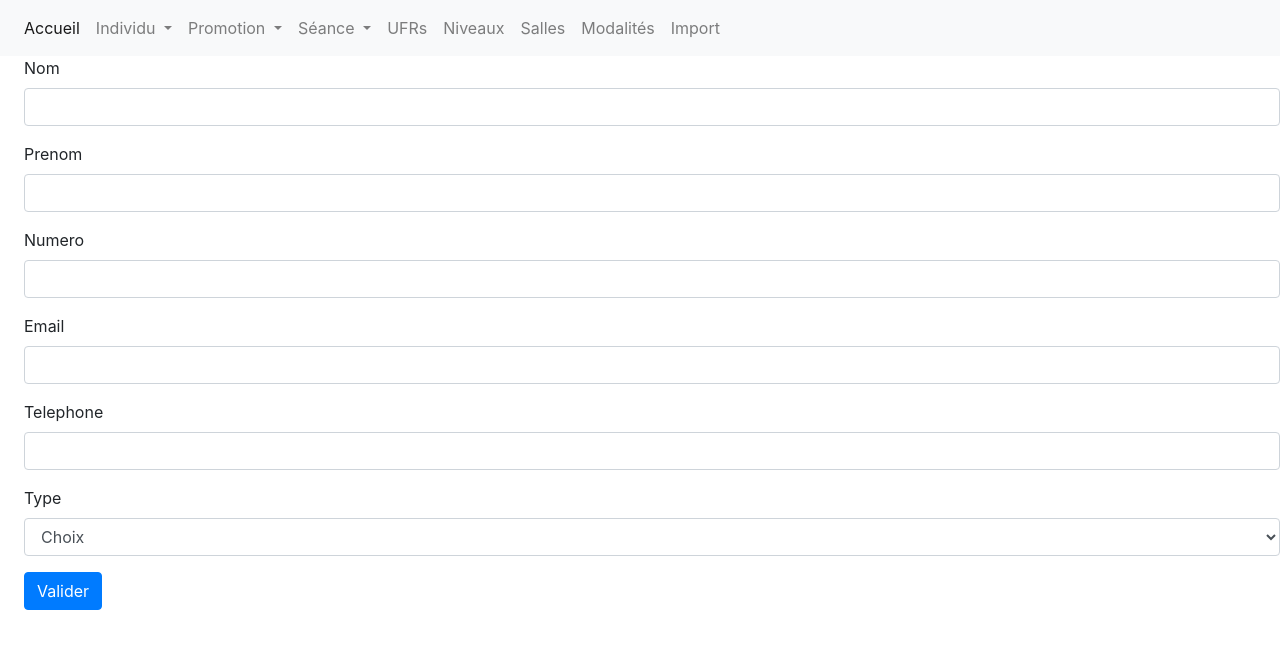
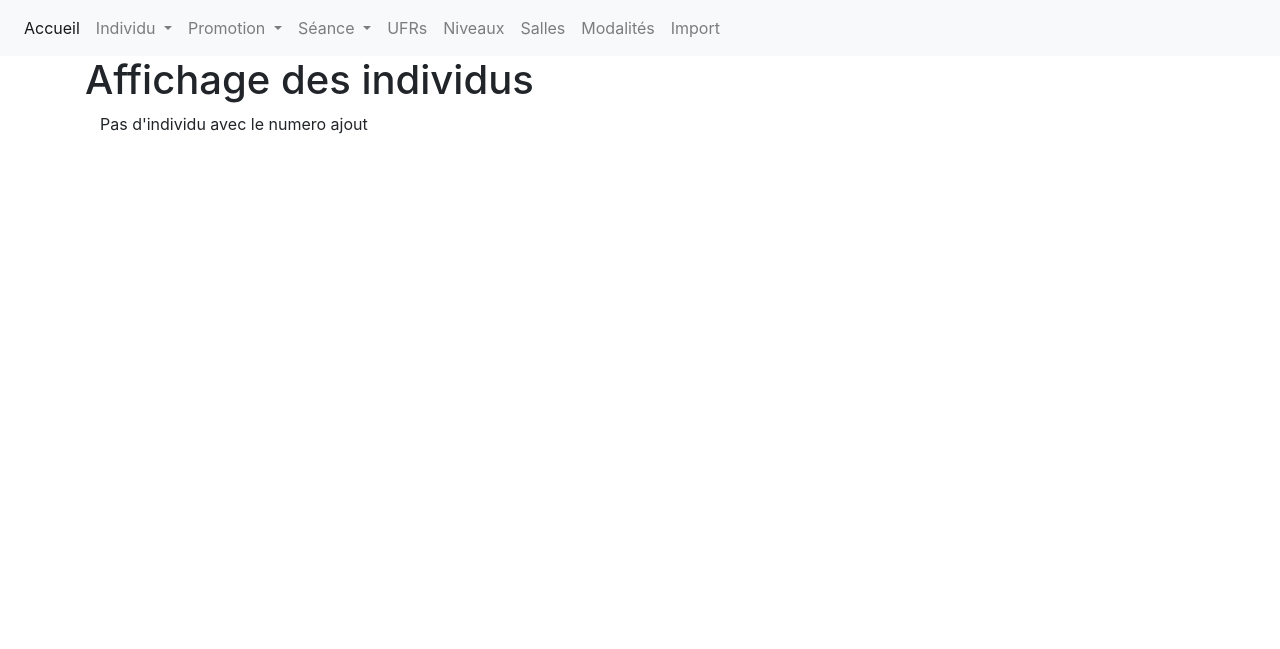
Before and after one commit to RomainVacheret/PSI, a Django app: page /individu/ajout in a window 1280 px wide. Shown: the top 649 px of the page. Run offline with Django 3.2, Linux system fonts and the light colour scheme; data that the repository does not hold is empty; some libraries are stand-ins or nearby versions.

Commit message:
changements v1

```diff
--- a/Gestion/forms.py
+++ b/Gestion/forms.py
@@ -21,30 +21,18 @@ class Form_ajout_individu(forms.Form):
     fid_type_id = forms.ChoiceField(label='Type', choices=choix_types, required=False)
 
 class Form_modification_individu(forms.Form):
-
-    # def __init__(self, *args, **kwargs):
-    #     super(Form_modification_individu, self).__init__(*args, **kwargs)
-
     choix_types = [('', 'Choix')] + [(str(type_individu), type_individu.libelle) for type_individu in Type_individu.objects.all()]
 
-    nom = forms.CharField(disabled=True, initial='toto')
-    prenom = forms.CharField(max_length=50, disabled=True)
-    numero = forms.CharField(max_length=8, disabled=True)
-    # nom = prenom = numero = None
+    nom = forms.CharField(max_length=50)
+    prenom = forms.CharField(max_length=50)
+    numero = forms.CharField(max_length=8)
     email = forms.CharField(max_length=50, required=False)
     telephone = forms.CharField(max_length=10, required=False)
     fid_type_id = forms.ChoiceField(label='Type', choices=choix_types, required=False)
 
-    def champs_lecture_seule(self, nom, prenom, numero):
-        self.nom = forms.CharField(disabled=True, initial=nom)
-        self.prenom = forms.CharField(disabled=True, initial=prenom)
-        self.numero = forms.CharField(disabled=True, initial=numero)
-
-    # class Meta(forms.Form):
-    #     fields = forms.Form.fields + ('nom', 'prenom', 'numero')
-
-    # class NewMeta:
-    #     readonly = ('nom', 'prenom', )
+    class NewMeta:
+        # readonly = ('nom', 'prenom', )
+        readonly = ('numero',)
 
 class Form_recherche_promotion(forms.Form):
     choix_formations = [('', 'Choix')] + [(str(formation.id_formation), formation.libelle) for formation in Formation.objects.all()]
--- /dev/null
+++ b/Gestion/templates/Gestion/affichage_detail.html
@@ -0,0 +1,29 @@
+{% extends 'Gestion/base.html' %}
+
+{% block contenu %}
+<div class="container">
+    <h1>Affichage {% if nom_element %} des {{ nom_element }} {% endif %}</h1>
+    <div class="container">
+        {% if element%}
+        <div class="card" class="row">
+            <table class="table table-striped">
+                <tr>
+                    <th scope="col">#</th>
+                    {% for clef in element.keys%}
+                    <th scope="col"> {{ clef }} </th>
+                    {% endfor %}
+                </tr>
+                <tr>
+                    {% for valeur in element.values %}
+                    <td>{{ valeur }} </td>
+                    {% endfor %}
+                </tr>
+            </table>
+        </div>
+        {% else %}
+        <p>Pas d'individu avec le numero {{ numero }}</p>
+        {% endif %}
+        <br>
+    </div>
+</div>
+{% endblock contenu %}
--- a/Gestion/templates/Gestion/base.html
+++ b/Gestion/templates/Gestion/base.html
@@ -27,8 +27,8 @@
                         Individu
                     </a>
                     <div class="dropdown-menu" aria-labelledby="navbarDropdownMenuLink">
-                        <a class="dropdown-item" href=" {% url 'recherche_individu_gestion' %}">Recherche</a>
-                        <a class="dropdown-item" href="{% url 'ajout_individu_gestion' %">Ajout</a>
+                        <a class="dropdown-item" href="{% url 'recherche_individu2_gestion' %}">Recherche</a>
+                        <a class="dropdown-item" href="{% url 'ajout_individu_gestion' %}">Ajout</a>
                     </div>
                 </li>
                 <li class="nav-item dropdown">
--- a/Gestion/urls.py
+++ b/Gestion/urls.py
@@ -1,6 +1,7 @@
 from django.contrib import admin
 from django.urls import path, include
 from . import views as Gestion_views
+from .views import Suppression_individu
 
 urlpatterns = [
     path('', Gestion_views.accueil, name='accueil_gestion'),
@@ -9,8 +10,11 @@ urlpatterns = [
     path('niveaux', Gestion_views.affichage_niveaux, name='affichage_niveaux_gestion'),
     path('modalites', Gestion_views.affichage_modalites, name='affichage_modalites_gestion'),
     path('individu/recherche', Gestion_views.recherche_individu, name='recherche_individu_gestion'),
+    path('individu/recherche2', Gestion_views.recherche_individu2, name='recherche_individu2_gestion'),
+    path('individu/<numero>', Gestion_views.affichage_individu, name='affichage_individu_gestion'),
     path('individu/ajout', Gestion_views.ajout_individu, name='ajout_individu_gestion'),
     path('individu/modification', Gestion_views.modification_individu, name='modification_individu_gestion'),
+    path('individu/<pk>/suppression', Suppression_individu.as_view(), name='suppression_individu_gestion'),
     path('promotion/recherche', Gestion_views.recherche_promotion, name='recherche_promotion_gestion'),
     path('promotion/ajout', Gestion_views.ajout_promotion, name='ajout_promotion_gestion'),
     path('promotion/modification', Gestion_views.modification_promotion, name='modification_promotion_gestion'),
--- a/Gestion/views.py
+++ b/Gestion/views.py
@@ -1,8 +1,34 @@
 from django.shortcuts import render, redirect
+from django.forms.models import model_to_dict
 from django.contrib import messages
 from . import utilitaire
-from .models import Individu, Composante, Niveau, Formation, Modalite, Salle, Groupe, Seance, Type_individu
-from .forms import Form_recherche_individu, Form_ajout_individu,  Form_modification_individu, Form_recherche_promotion, Form_ajout_promotion, Form_import_fichier
+from .models import (
+    Individu,
+    Composante,
+    Niveau,
+    Formation,
+    Modalite,
+    Salle,
+    Groupe,
+    Seance,
+    Type_individu,
+)
+from .forms import (
+    Form_recherche_individu,
+    Form_ajout_individu,
+    Form_modification_individu,
+    Form_recherche_promotion,
+    Form_ajout_promotion,
+    Form_import_fichier,
+)
+from django.views.generic import (
+    ListView,
+    CreateView,
+    DetailView,
+    UpdateView,
+    DeleteView,
+)
+
 
 
 clefs_individu = ('nom', 'prenom', 'numero', 'email', 'telephone')
@@ -156,7 +182,7 @@ def modification_individu(requete):
 
         elif 'validation' in requete.POST:
             print('titi')
-            formulaire = Form_ajout_individu(requete.POST)
+            formulaire = Form_modification_individu(requete.POST)
 
             if formulaire.is_valid():
                 donnees = formulaire.cleaned_data
@@ -267,3 +293,89 @@ def ajout_promotion(requete):
 
 def modification_promotion(requete):
     pass
+
+
+class Suppression_individu(DeleteView):
+    model = Individu
+    template_name = 'Gestion/suppression.html'
+    success_url = '/'
+
+
+
+
+def recherche_individu2(requete):
+    contexte = {
+        'titre': 'Recherche individu',
+        'formulaire': Form_recherche_individu(),
+        'nom_element': 'individus',
+        'affichage': False,
+        'url_modification': 'modification_individu_gestion'
+    }
+
+    if requete.method == 'POST':
+        formulaire = Form_recherche_individu(requete.POST)
+
+        if formulaire.is_valid():
+            donnees = formulaire.cleaned_data
+            liste_elements = ('prenom', 'nom', 'numero', 'fid_type')
+            liste_individus = Individu.objects.values(*liste_elements)
+            liste_attributs = ('fid_type_id', 'numero', 'nom')
+
+            if donnees['type_individu'] == 'Choix':
+                donnees['type_individu'] = ''
+
+            for clef, valeur in zip(liste_attributs, donnees.values()):
+                if valeur:
+                    liste_individus = liste_individus.filter(**{clef:valeur})
+
+            liste_tmp = []
+            for individu in liste_individus:
+                print(individu.items())
+                liste_tmp.append({
+                    'slug': individu['numero'],
+                    'instance': {(clef.capitalize() if clef != 'fid_type' else 'Type'): \
+                        (valeur if clef != 'fid_type' \
+                        else Type_individu.objects.get(pk=valeur).libelle)
+                    for clef, valeur in individu.items()}
+                })
+
+            # liste_individus = [{
+            #         'slug':'individu',
+            #         'instance': {(clef.capitalize() if clef != 'fid_type' else 'Type'): \
+            #             (valeur if clef != 'fid_type' \
+            #             else Type_individu.objects.get(pk=valeur).libelle)
+            #         for clef, valeur in individu.items()}} for individu in liste_individus]
+
+            # for a in liste
+
+            contexte.update({
+                'affichage': True,
+                'informations': liste_tmp,
+            })
+
+    return render(requete, 'Gestion/recherche.html', contexte)
+
+
+def affichage_individu(requete, numero):
+    try:
+        individu = Individu.objects.filter(numero=numero).values()[0]
+    except:
+        individu = None
+        individu_id = None
+
+    if individu:
+        types_invididus = {type_individu.id: type_individu.libelle for type_individu in Type_individu.objects.all()}
+        # individu = model_to_dict(individu)
+        individu_id = individu.pop('id')
+        print('id------', individu_id)
+        individu['fid_type_id'] = types_invididus[individu['fid_type_id']]
+
+    contexte = {
+        'titre': 'Individu {0}'.format(numero),
+        'nom_element': 'individus',
+        'element': individu,
+        'numero': numero,
+        'element_id': individu_id,
+    }
+
+    return render(requete, 'Gestion/affichage_detail.html', contexte)
```
Also changed, not shown: Gestion/templates/Gestion/recherche.html (+5 -9 lines), Gestion/templates/Gestion/suppression.html (added, +10 -0 lines).
